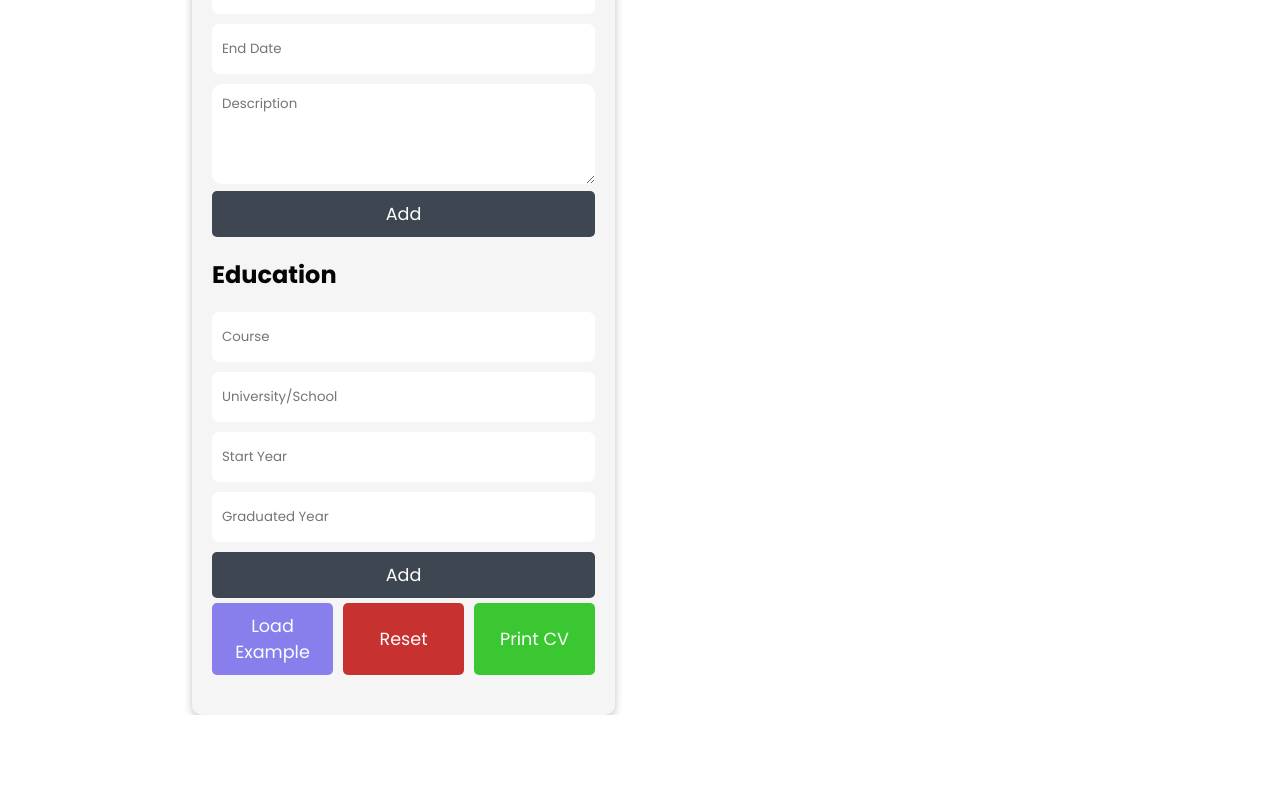
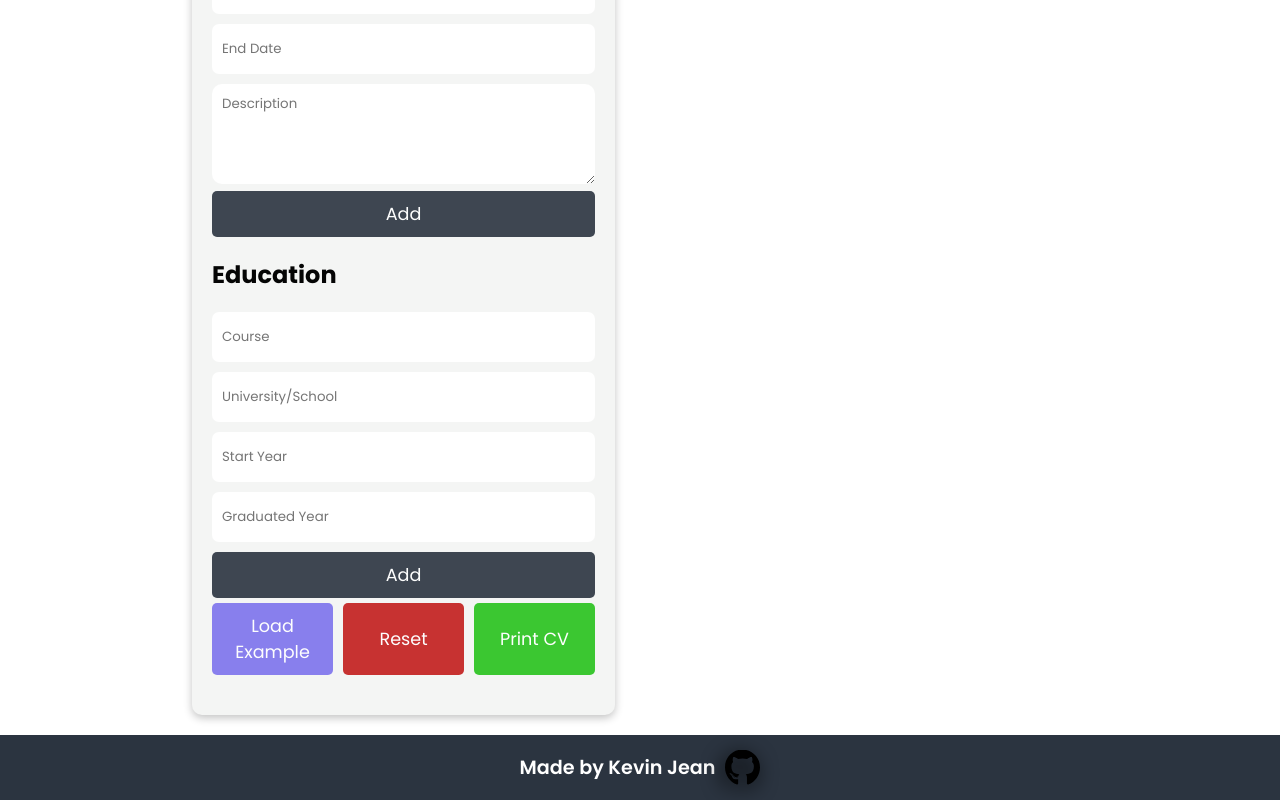
Before and after one commit to KevinJN03/cv-application, a React (Create React App) app: page / in a window 1280 px wide. Shown: the part 880-1680 px from the top of the page. Before the commit the page ends 1595 px from the top, so only its background shows below. Built offline with nearby package versions, Linux system fonts and the light colour scheme.

Commit message:
add footer

```diff
--- a/package.json
+++ b/package.json
@@ -10,7 +10,6 @@
     "@testing-library/react": "^13.4.0",
     "@testing-library/user-event": "^13.5.0",
     "react": "^18.2.0",
-    "react-bootstrap": "^2.8.0",
     "react-dom": "^18.2.0",
     "react-scripts": "5.0.1",
     "react-to-print": "^2.14.13",
--- a/src/Components/CVForm/PersonalInfo.js
+++ b/src/Components/CVForm/PersonalInfo.js
@@ -1,6 +1,4 @@
 import React, { Component, useState } from "react";
-
-import PreviewPersonal from "../CVPreview/previewPersonal";
 function PersonalInfo({onFirstName, onLastName, onAddress, onEmail, onDescription, onTitle, onPhoneNumber}) {
 
   return (
--- a/src/Components/CVForm/experience.js
+++ b/src/Components/CVForm/experience.js
@@ -1,4 +1,4 @@
-import { useState } from "react";
+
 
 export default function Experience({ onSubmit, experience, saveExperience, deleteExperience }) {
 
--- a/src/Footer.js
+++ b/src/Footer.js
@@ -1,3 +1,11 @@
+import { FontAwesomeIcon } from "@fortawesome/react-fontawesome"
+import React, {Component} from "react"
+import GitHubSvg from "./github.svg"
+import {faSquareGithub } from "@fortawesome/free-solid-svg-icons"
 export default function Footer(){
-
+return (
+    <footer id ="footer">
+    <p>Made by Kevin Jean</p><a target="_blank" href="https://github.com/KevinJN03"><img id="footer-img"src={GitHubSvg}/></a>
+    </footer>
+)
 }
--- a/src/index.css
+++ b/src/index.css
@@ -119,6 +119,42 @@ input:active{
   border:none;
   padding: 10px;
 }
+
+#footer {
+  background: var(--darkBlue);
+  width: 100%;
+  display: flex;
+  flex-direction: row;
+  justify-content: center;
+  align-items: center;
+  gap: 10px;
+  padding: 15px;
+  font-size: 1.2rem;
+  font-weight: 600;
+  margin-top: 20px;
+
+}
+
+#footer p {
+   color: white;
+
+}
+
+#footer img{
+  height: 35px;
+  width: 35px;
+
+  filter: drop-shadow(-3px 5px 10px #000);
+  object-fit: cover;
+  display: flex;
+  align-items: center;
+
+}
+
+#footer img:hover {
+fill: orange !important
+}
+
 @media screen and (min-width: 1024px){
   .content {
     display: grid;
```
Also changed, not shown: src/github.svg (added), 1 other file (tests, documents, lock files or other folders).
